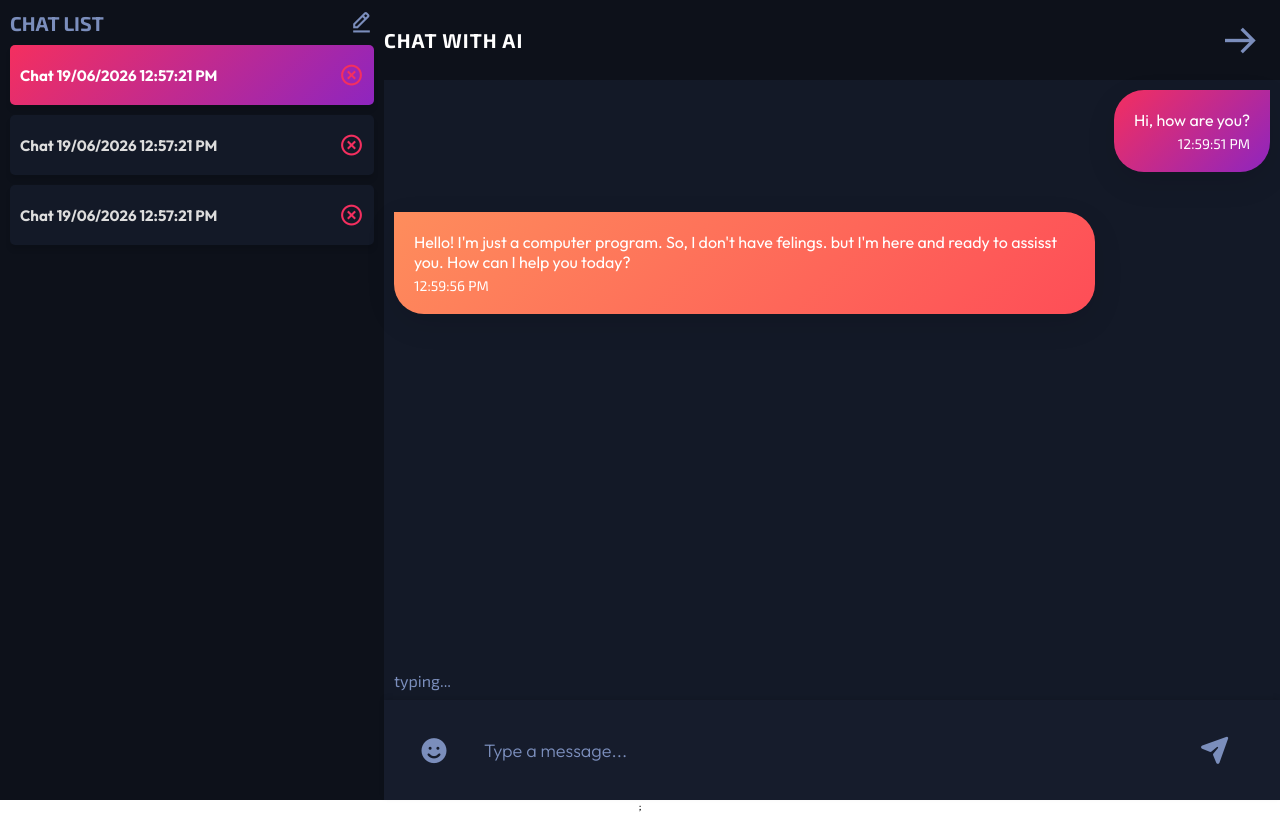
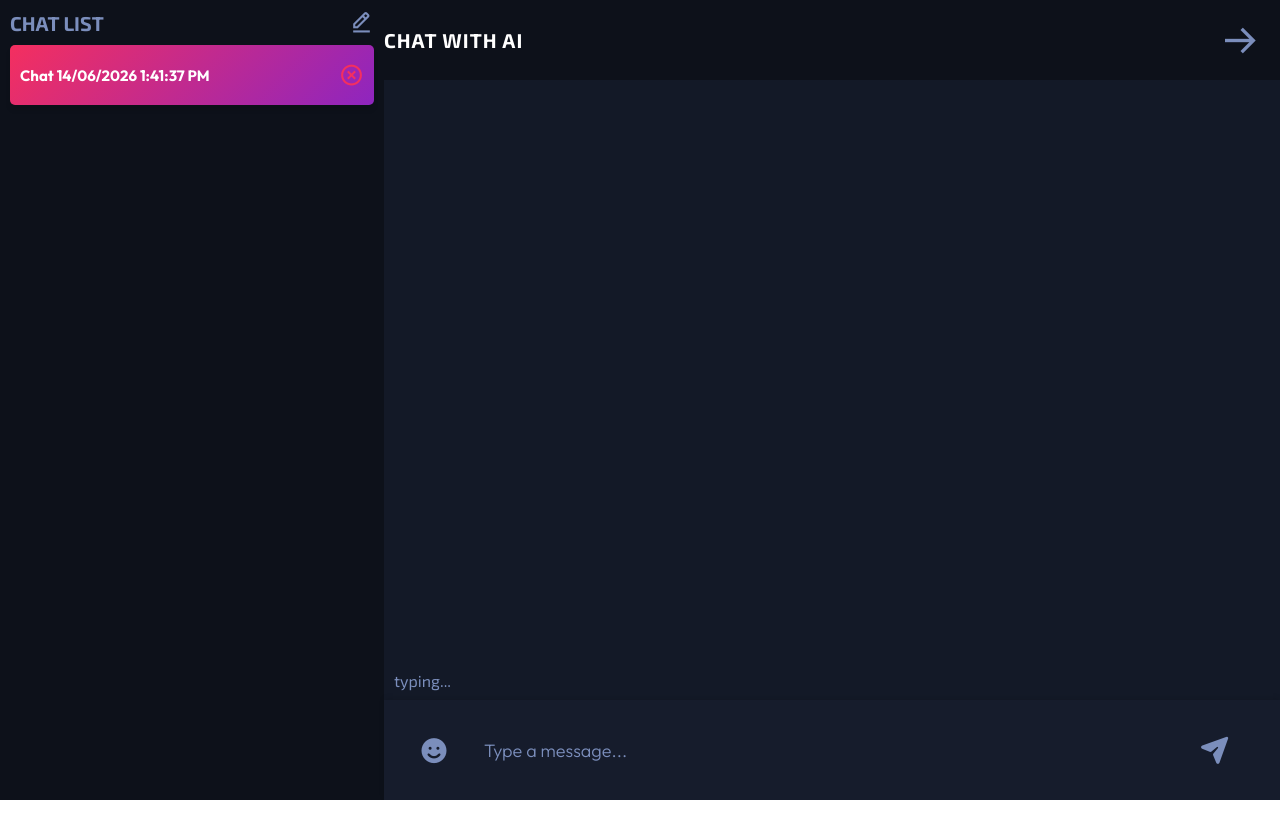
Before and after one commit to ritujane78/react_ai_chatbot, a React (Vite) app: page / in a window 1280 px wide. Both pictures are taken after a click on the button "CHAT AI". Built offline with nearby package versions, Linux system fonts and the light colour scheme.

Commit message:
send user ptompts to chat history area

```diff
--- a/src/App.jsx
+++ b/src/App.jsx
@@ -1,21 +1,39 @@
-import React, { useState } from 'react'
-import ChatBotStart from './components/ChatBotStart'
-import ChatBotApp from './components/ChatBotApp'
+import React, { useState } from 'react';
+import ChatBotStart from './components/ChatBotStart';
+import ChatBotApp from './components/ChatBotApp';
 
 const App = () => {
   const [isChatting, setIsChatting] = useState(false);
+  const [chats, setChats] = useState([]);
 
   const handleGoBack = () => setIsChatting(false);
-  const handleStart = () => setIsChatting(true);
+
+  const handleStart = () => {
+    setIsChatting(true);
+
+    if (chats.length === 0) {
+      const newChat = {
+        id: `Chat ${new Date().toLocaleDateString('en-GB')} ${new Date().toLocaleTimeString()}`,
+        messages: [],
+      };
+
+      setChats([newChat]);
+    }
+  };
+
   return (
-    <div className='container'>
-      {isChatting? (
-        <ChatBotApp  onGoBack = {handleGoBack} />
+    <div className="container">
+      {isChatting ? (
+        <ChatBotApp
+          onGoBack={handleGoBack}
+          chats={chats}
+          setChats={setChats}
+        />
       ) : (
-        <ChatBotStart onStartApp = {handleStart} />
-      )};
+        <ChatBotStart onStartApp={handleStart} />
+      )}
     </div>
-  )
-}
+  );
+};
 
-export default App
+export default App;
--- a/src/components/ChatBotApp.jsx
+++ b/src/components/ChatBotApp.jsx
@@ -1,7 +1,39 @@
-import React from 'react'
+import React, { useState } from 'react'
 import './ChatBotApp.css'
 
-const ChatBotApp = ({onGoBack}) => {
+const ChatBotApp = ({onGoBack, chats, setChats}) => {
+  const [inputValue, setInputValue] = useState('');
+  const [messages, setMessages] = useState(chats[0]?.messages || []);
+
+  const handleInputChange = (e) => {
+    setInputValue(e.target.value);
+  }
+  const sendMessage = () => {
+    if (inputValue.trim() === '') return;
+
+    const newMessage = {
+        type: 'prompt',
+        text: inputValue,
+        timestamp: new Date().toLocaleTimeString(),
+    };
+
+    const updatedMessages = [...messages, newMessage];
+
+    setMessages(updatedMessages);
+
+    const updatedChats = chats.map((chat, index) => {
+        if (index === 0) {
+            return {
+                ...chat,
+                messages: updatedMessages,
+            };
+        }
+        return chat;
+    });
+
+    setChats(updatedChats);
+    setInputValue('');
+  }
   return (
     <div className='chat-app'>
         <div className="chat-list">
@@ -9,18 +41,12 @@
                 <h2>Chat List</h2>
                 <i className="bx bx-edit-alt new-chat"> </i>
             </div>
-            <div className="chat-list-item active">
-                <h4>Chat 19/06/2026 12:57:21 PM</h4>
-                <i className="bx bx-x-circle"></i>
-            </div>
-            <div className="chat-list-item">
-                <h4>Chat 19/06/2026 12:57:21 PM</h4>
-                <i className="bx bx-x-circle"></i>
-            </div>
-            <div className="chat-list-item">
-                <h4>Chat 19/06/2026 12:57:21 PM</h4>
-                <i className="bx bx-x-circle"></i>
-            </div>
+            {chats.map((chat, index) => (
+                <div key={index} className={`chat-list-item ${index === 0 ? 'active': ''}`}>
+                    <h4>{chat.id}</h4>
+                    <i className="bx bx-x-circle"></i>
+                </div>
+            ))}
         </div>
         <div className="chat-window">
             <div className="chat-title">
@@ -28,19 +54,20 @@
                 <i className="bx bx-arrow-back arrow" onClick={onGoBack}></i>
             </div>
             <div className="chat">
-                <div className="prompt">Hi, how are you?
-                    <span>12:59:51 PM </span></div>
-                <div className="response">Hello!  I'm just a computer program. So, I don't have felings.
-                    but I'm here and ready to assisst you. How can I help you today?
-                    <span>12:59:56 PM</span>
+                {messages.map((msg, index) => (
+                    <div key={index} className={msg.type === 'prompt'? 'prompt' : 'response'} > {msg.text}
+                    <span>{msg.timestamp}</span>
                 </div>
+                ))}
                 <div className="typing">typing...</div>
             </div>
-            <form className="msg-form">
+            <form className="msg-form" onSubmit={(e) => e.preventDefault()}>
                 <i className="fa-solid fa-smile smile emoji"></i>
                 <input type="text" className="msg-input"
-                placeholder='Type a message...'/>
-                <i className="fa-solid fa-paper-plane"></i>
+                placeholder='Type a message...'
+                value={inputValue}
+                onChange={handleInputChange}/>
+                <i className="fa-solid fa-paper-plane" onClick={sendMessage}></i>
             </form>
         </div>
 
```
Also changed, not shown: screenshots/user-messages.png (added).
